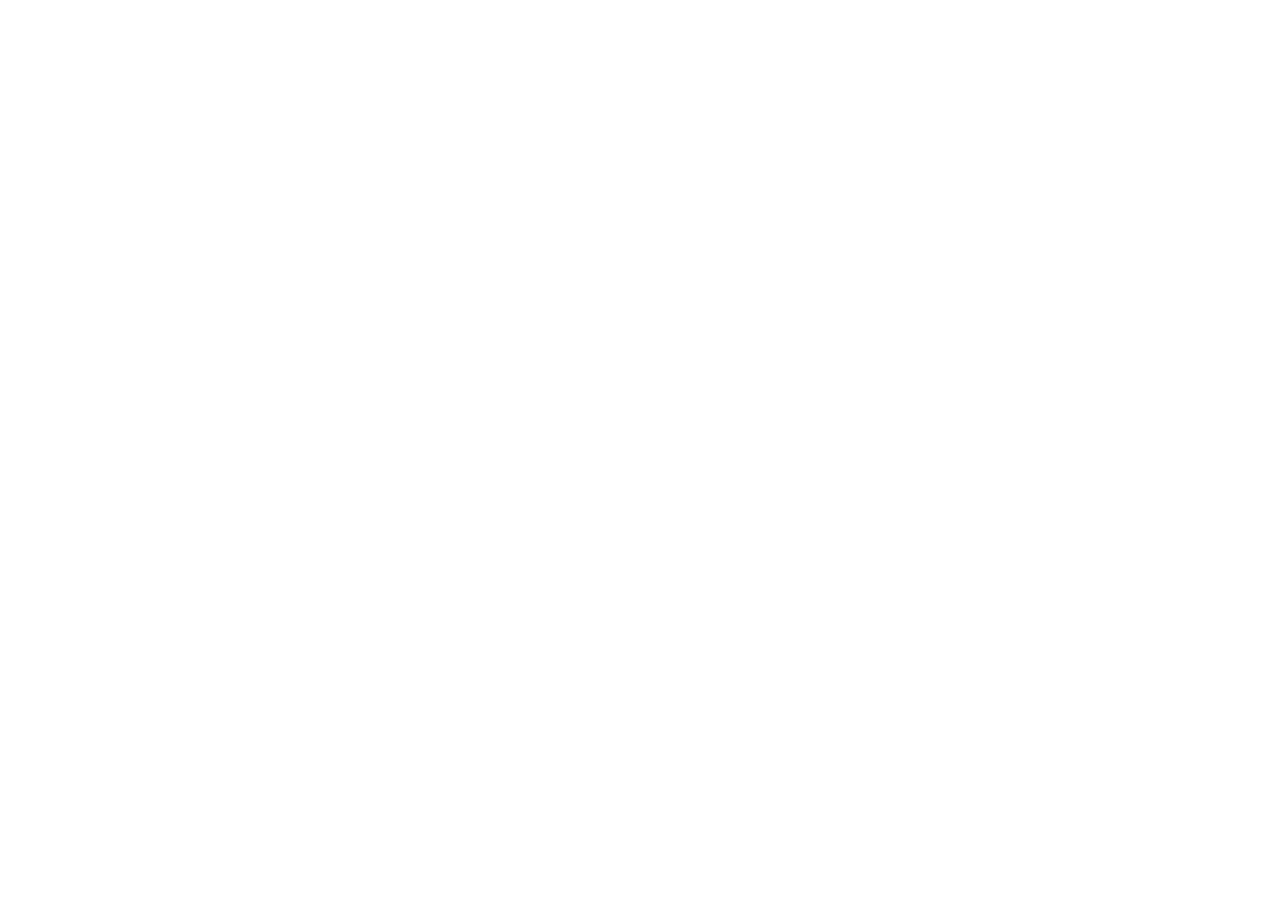
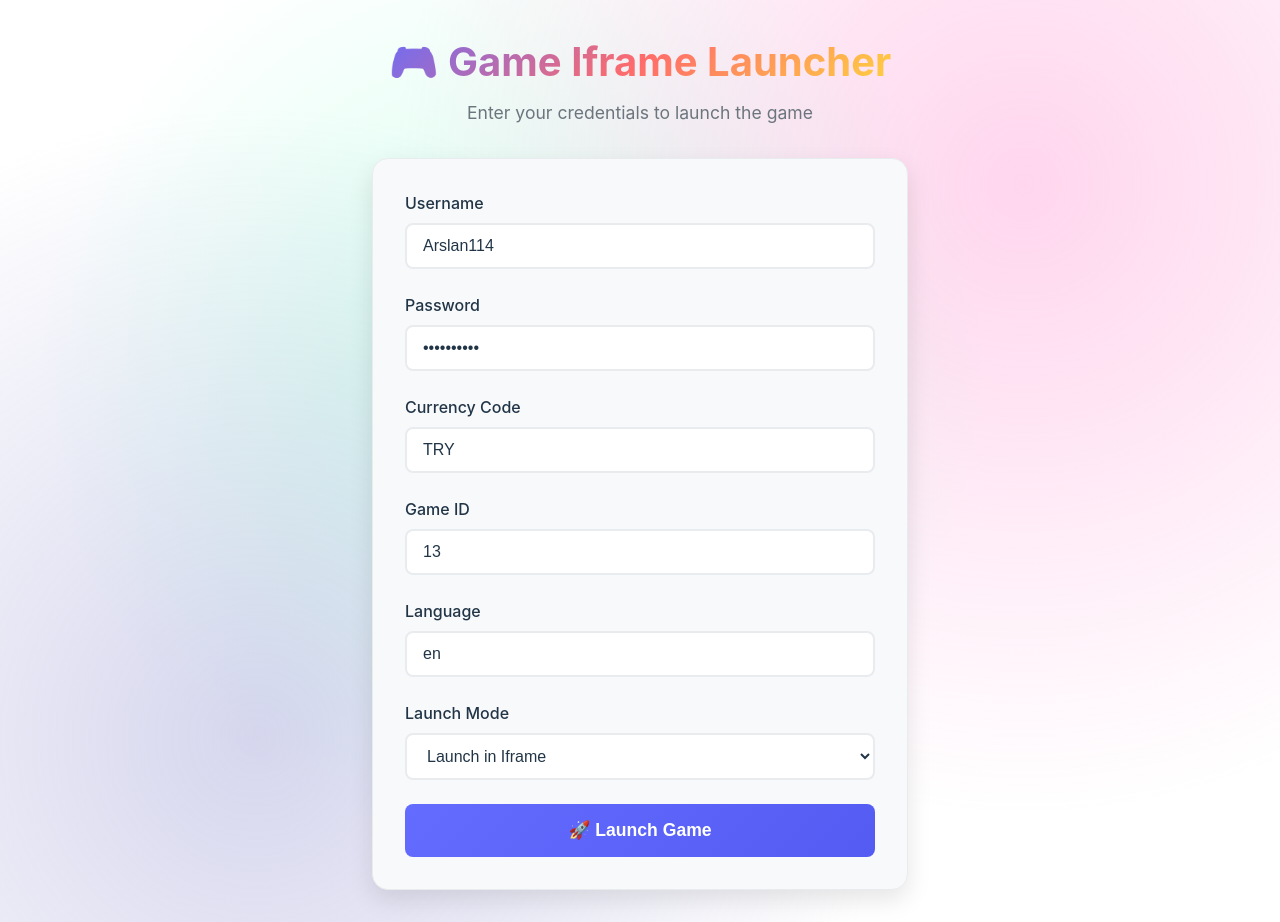
Before and after one commit to jamalA1997/iframlancher, a plain HTML site: page index.html in a window 1280 px wide. Before the commit the page ends 800 px from the top, so only its background shows below. Drawn offline with Linux system fonts and the light colour scheme; the site is published under a folder, as on GitHub Pages, so addresses that start at the root find nothing.

Commit message:
Update index.html

```diff
--- a/index.html
+++ b/index.html
@@ -5,8 +5,8 @@
     <link rel="icon" type="image/svg+xml" href="/vite.svg" />
     <meta name="viewport" content="width=device-width, initial-scale=1.0" />
     <title>Game Iframe Launcher</title>
-    <script type="module" crossorigin src="/assets/index-d1-UwkQo.js"></script>
-    <link rel="stylesheet" crossorigin href="/assets/index-kiMje7Hq.css">
+    <script type="module" crossorigin src="./assets/index-d1-UwkQo.js"></script>
+    <link rel="stylesheet" crossorigin href="./assets/index-kiMje7Hq.css">
   </head>
   <body>
     <div id="app"></div>
```
